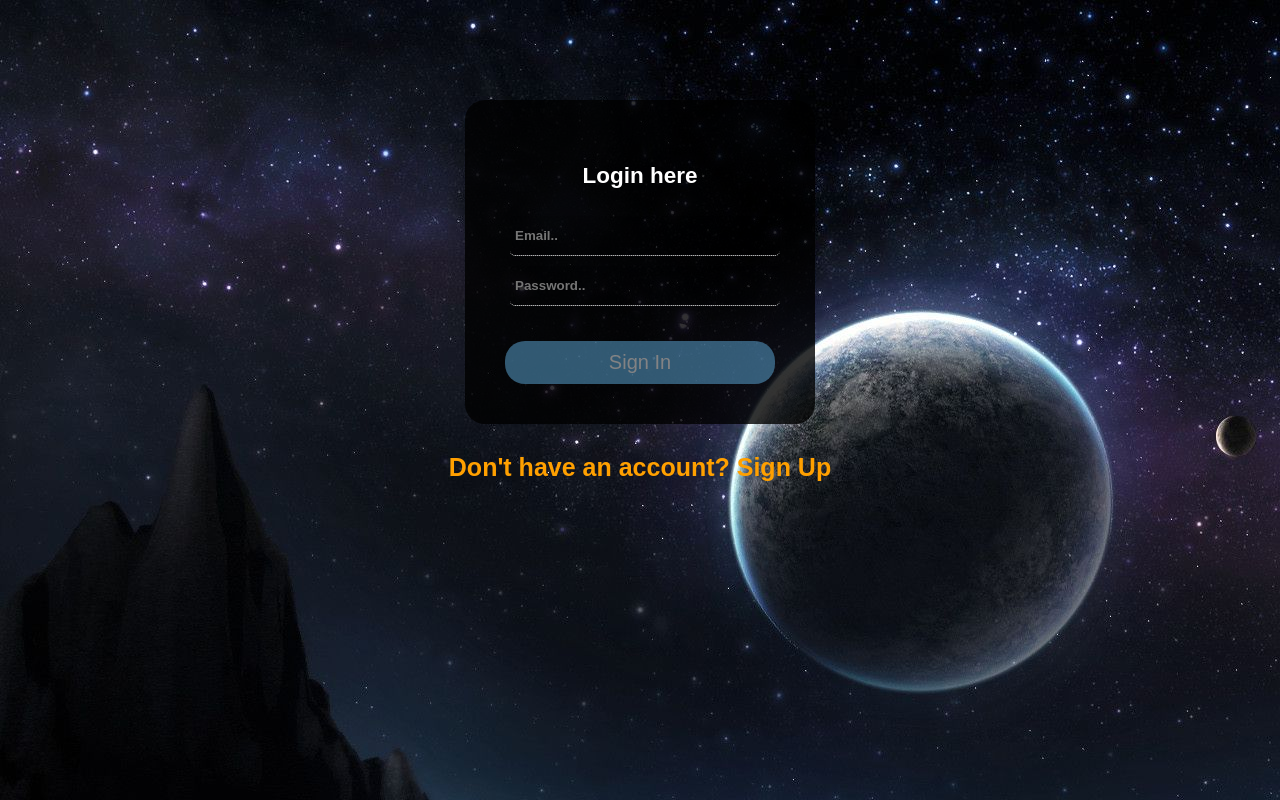
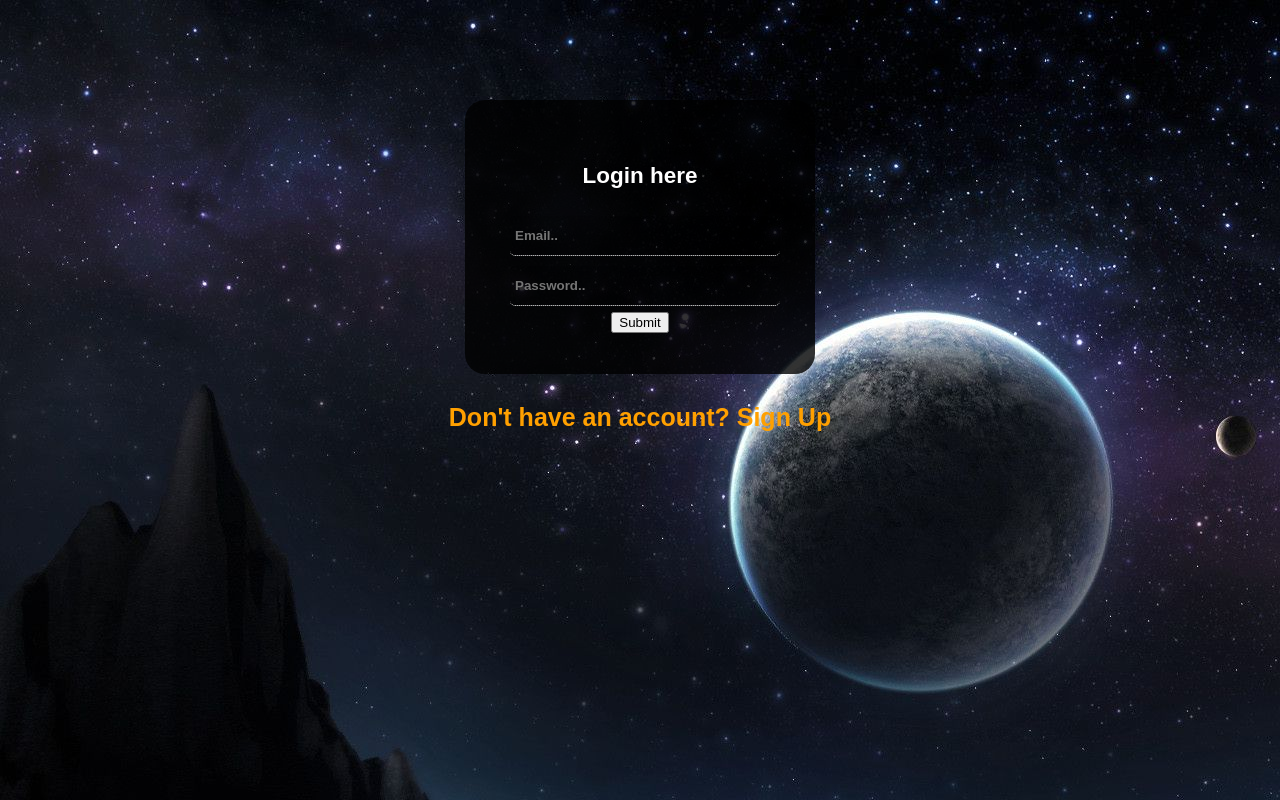
Before and after one commit to hustlaviola/campProject, a plain HTML site: page UI/login.html in a window 1280 px wide. Drawn offline with Linux system fonts and the light colour scheme.

Commit message:
Update login.html

```diff
--- a/UI/login.html
+++ b/UI/login.html
@@ -18,10 +18,10 @@
 	<section>
 		<div class="wrap">
 			<h1>Login here</h2>
-				<form>
+				<form action="index.html">
 					<input type="email" placeholder="Email.." required>
 					<input type="password" placeholder="Password.." required>
-					<input type="submit" value="Sign In">
+					<button type="submit" value="Sign In">Submit</button>
 				</form>
 		</div>
 		<div id="link">
```
